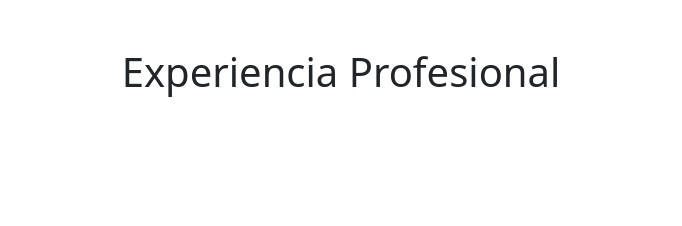
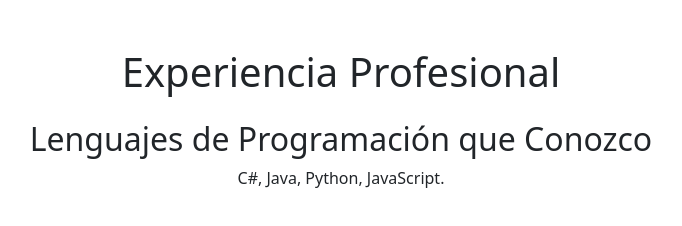
Before and after one commit to Elkinnn/PracticaGit4A_LopezElkin, a plain HTML site: page experiencia.html in a window 1280 px wide. Shown: the whole page, without its empty margins (299-981 px from the left). Drawn offline with nearby package versions, Linux system fonts and the light colour scheme.

Commit message:
Se agregó la experiencia de los lenguajes de programación.

```diff
--- a/experiencia.html
+++ b/experiencia.html
@@ -14,6 +14,10 @@
     </header>
 
     <main class="container mt-4">
+        <section id="lenguajes-programacion" class="mt-4">
+            <h2 class="text-center">Lenguajes de Programación que Conozco</h2>
+            <p class="text-center">C#, Java, Python, JavaScript.</p>
+        </section>
     </main>
 </body>
 
```
